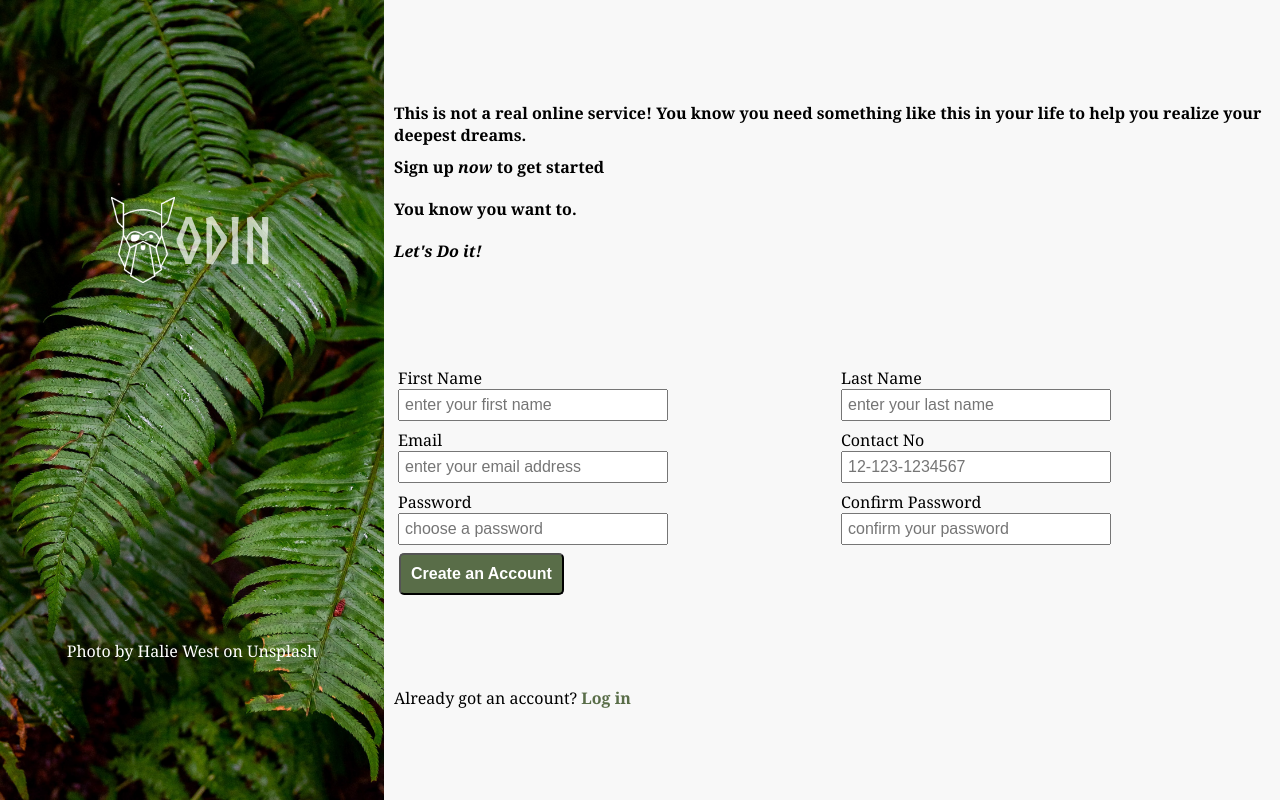
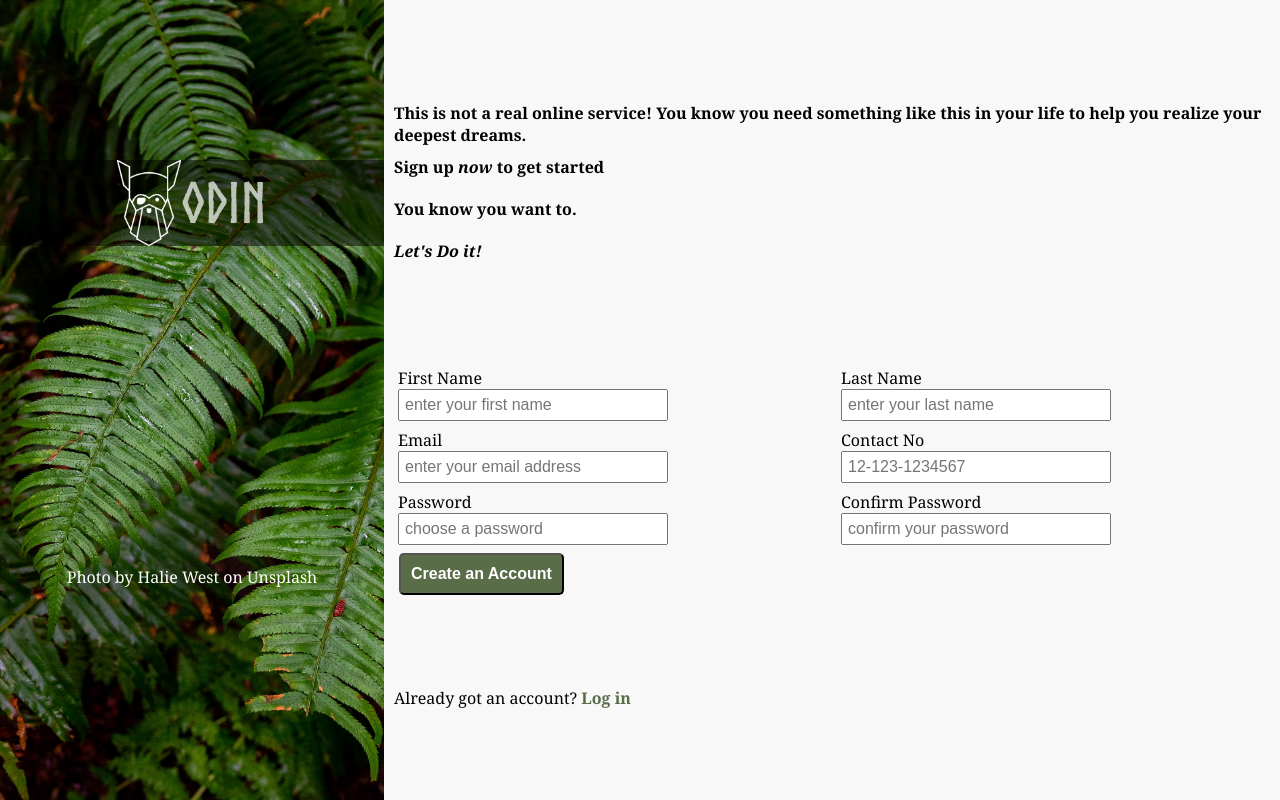
Before and after one commit to faisalfarooqqq/odin-sign-up-form, a plain HTML site: page index.html in a window 1280 px wide. Drawn offline with Linux system fonts and the light colour scheme.

Commit message:
restyled left logo
fixed logo size

```diff
--- a/styles.css
+++ b/styles.css
@@ -43,8 +43,6 @@ body {
 
 .left{
     height: auto;
-    display: flex;
-    flex-direction: column;
     background-image: url(images/background-image.jpg);
     background-size: cover;
     background-repeat: no-repeat;
@@ -57,6 +55,7 @@ body {
 
 }
 .logo{
+    height: auto;
     width: 5vw;
 
 }
@@ -68,6 +67,7 @@ body {
     justify-content: center;
     align-items: center;
     margin-top: 20vh;
+    background-color: rgba(0, 0, 0, 0.5);
 
 }
 
@@ -76,13 +76,14 @@ body {
 h1{
     color: white;
     opacity: 0.7;
-    font-size: 4rem;
+    font-size: 3.5rem;
     font-family: Norse, sans-serif
 }
 .credits{
     color: white;
     flex: 1;
     margin-top: 40vh;
+    text-align: center;
 }
 
 
```
